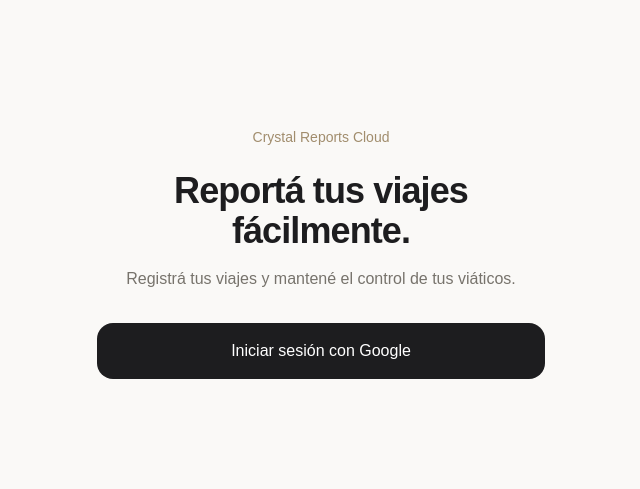
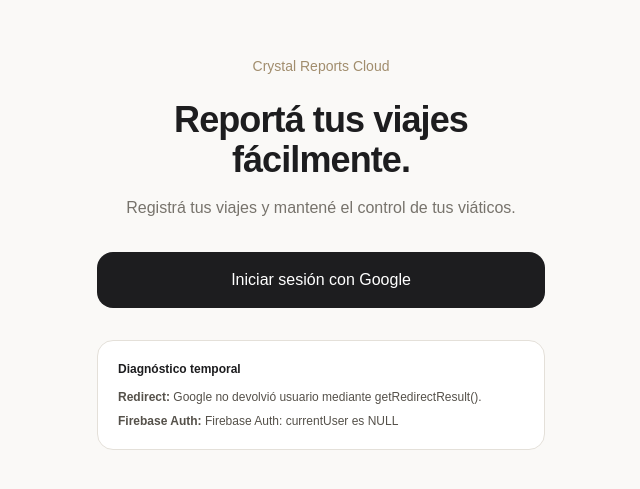
Before and after one commit to TeamInfinixdevcom/Crystal-Reports, a Next.js app in the folder web/: page / in a window 1280 px wide. Shown: the part 147-636 px from the top of the page, without its empty margins (319-959 px from the left). Built offline with nearby package versions, Linux system fonts and the light colour scheme; no server answers.

Commit message:
debug: trace Google redirect authentication

```diff
--- a/web/app/page.tsx
+++ b/web/app/page.tsx
@@ -25,13 +25,47 @@ export default function Home() {
   const [profile, setProfile] = useState<UserProfile | null>(null);
   const [loading, setLoading] = useState(true);
 
+  const [redirectStatus, setRedirectStatus] = useState(
+    "Esperando resultado de Google...",
+  );
+  const [redirectError, setRedirectError] = useState<string | null>(
+    null,
+  );
+  const [authStatus, setAuthStatus] = useState(
+    "Esperando estado de Firebase Auth...",
+  );
+
   useEffect(() => {
     let mounted = true;
 
     const handleRedirectResult = async () => {
       try {
-        await getGoogleRedirectResult();
-      } catch (error) {
+        setRedirectStatus("Procesando retorno de Google...");
+
+        const redirectUser = await getGoogleRedirectResult();
+
+        if (!mounted) return;
+
+        if (redirectUser) {
+          setRedirectStatus(
+            `Google devolvió usuario: ${redirectUser.email ?? "sin email"}`,
+          );
+        } else {
+          setRedirectStatus(
+            "Google no devolvió usuario mediante getRedirectResult().",
+          );
+        }
+      } catch (error: unknown) {
+        if (!mounted) return;
+
+        const message =
+          error instanceof Error
+            ? error.message
+            : String(error);
+
+        setRedirectStatus("ERROR en getRedirectResult()");
+        setRedirectError(message);
+
         console.error(
           "ERROR PROCESANDO LOGIN GOOGLE:",
           error,
@@ -45,6 +79,16 @@ export default function Home() {
       auth,
       async (currentUser) => {
         if (!mounted) return;
+
+        if (currentUser) {
+          setAuthStatus(
+            `Firebase Auth tiene usuario: ${currentUser.email ?? "sin email"}`,
+          );
+        } else {
+          setAuthStatus(
+            "Firebase Auth: currentUser es NULL",
+          );
+        }
 
         setUser(currentUser);
 
@@ -115,6 +159,32 @@ export default function Home() {
           >
             Iniciar sesión con Google
           </button>
+
+          {/* Diagnóstico temporal */}
+          <div className="mt-8 rounded-2xl border border-[#e4e0d9] bg-white p-5 text-left text-xs text-[#55514a]">
+            <p className="mb-3 font-semibold text-[#1d1d1f]">
+              Diagnóstico temporal
+            </p>
+
+            <div className="space-y-2">
+              <p>
+                <strong>Redirect:</strong>{" "}
+                {redirectStatus}
+              </p>
+
+              <p>
+                <strong>Firebase Auth:</strong>{" "}
+                {authStatus}
+              </p>
+
+              {redirectError && (
+                <p className="break-words text-red-600">
+                  <strong>Error:</strong>{" "}
+                  {redirectError}
+                </p>
+              )}
+            </div>
+          </div>
         </section>
       </main>
     );
```
